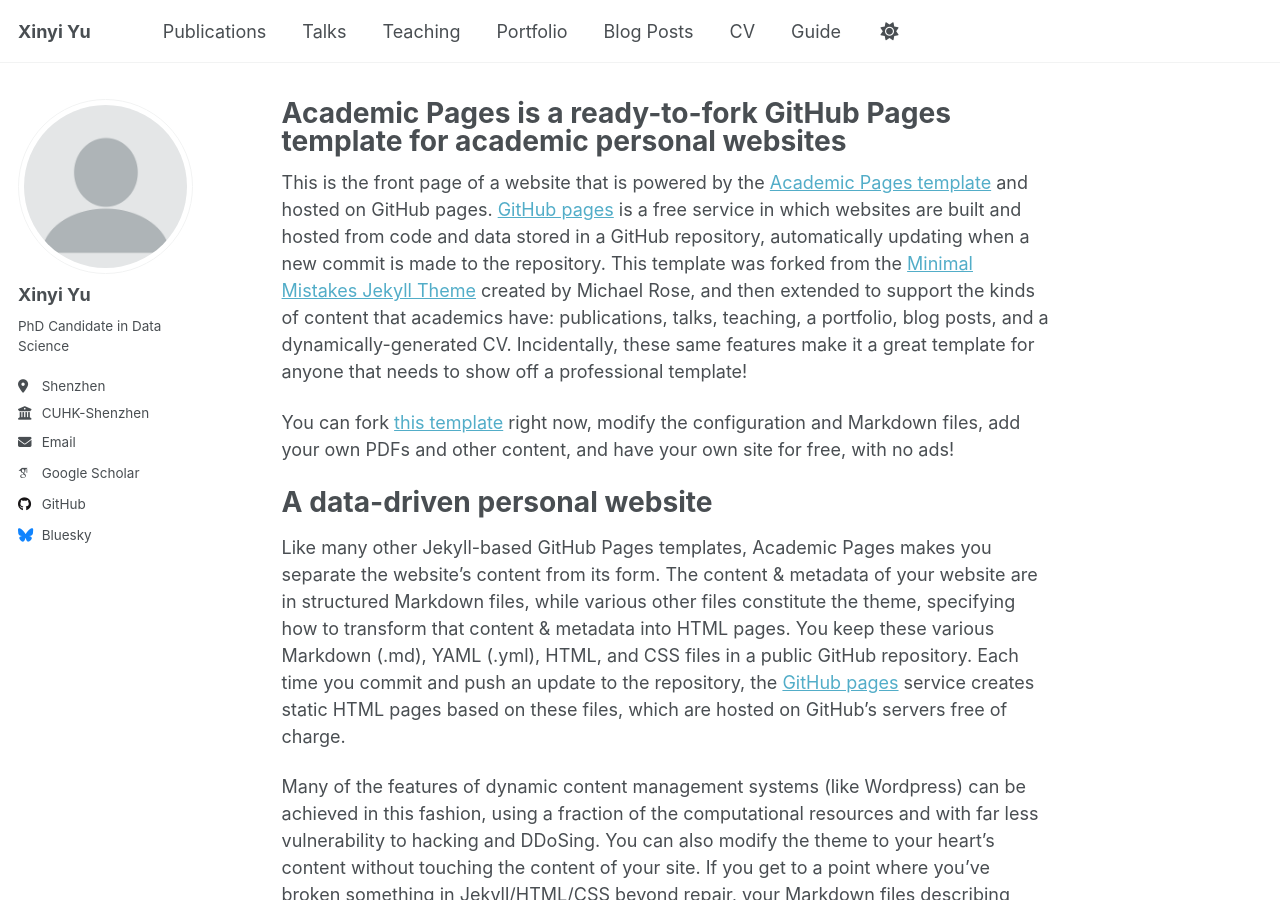
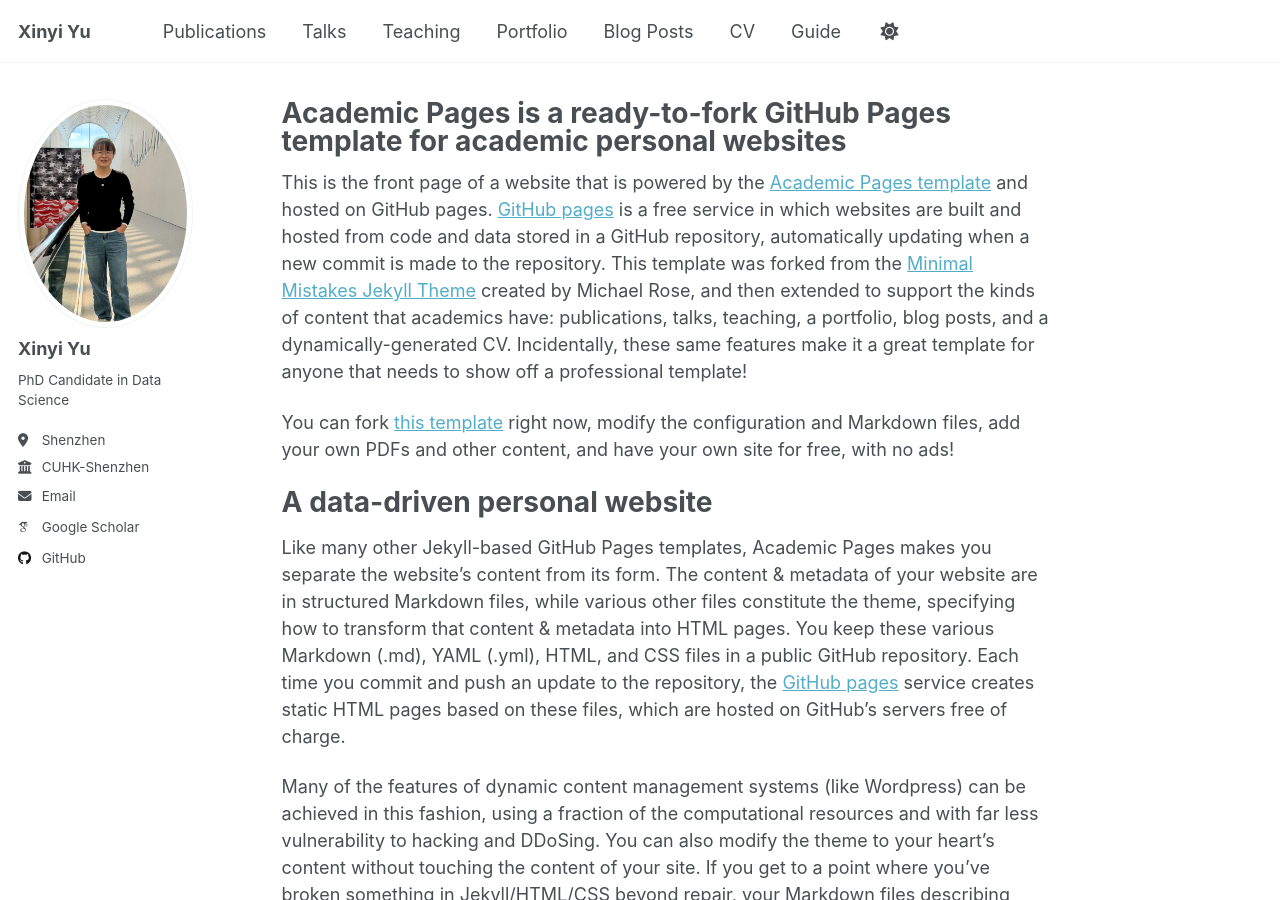
Before and after one commit to xinyiyu/xinyiyu.github.io, a Jekyll site: the page built from _pages/about.md, in a window 1280 px wide and 900 px high. Built offline with Jekyll 4.4.1, drawn with Linux system fonts in a browser that asks for light colours; some web fonts are replaced; a script that is not in the unit is left out.

Commit message:
Update _config.yml
change default profile to my profile

```diff
--- a/_config.yml
+++ b/_config.yml
@@ -23,7 +23,7 @@ repository               : "xinyiyu/xinyiyu.github.io"
 #               Additional customization can be done by editing /_includes/author-profile.html
 author:
   # Biographic information
-  avatar           : "profile.png"
+  avatar           : "profile1.jpg"
   name             : "Xinyi Yu"
   pronouns         : # example: "she/her"
   bio              : "PhD Candidate in Data Science"
@@ -54,7 +54,7 @@ author:
 
   # Social media
   artstation       : # Username
-  bluesky          : "bsky.app" # Replace this with you Bluesky username
+  bluesky          : # "bsky.app" # Replace this with you Bluesky username
   facebook         : # Username
   flickr           : # Username
   foursquare       : # Username
```
